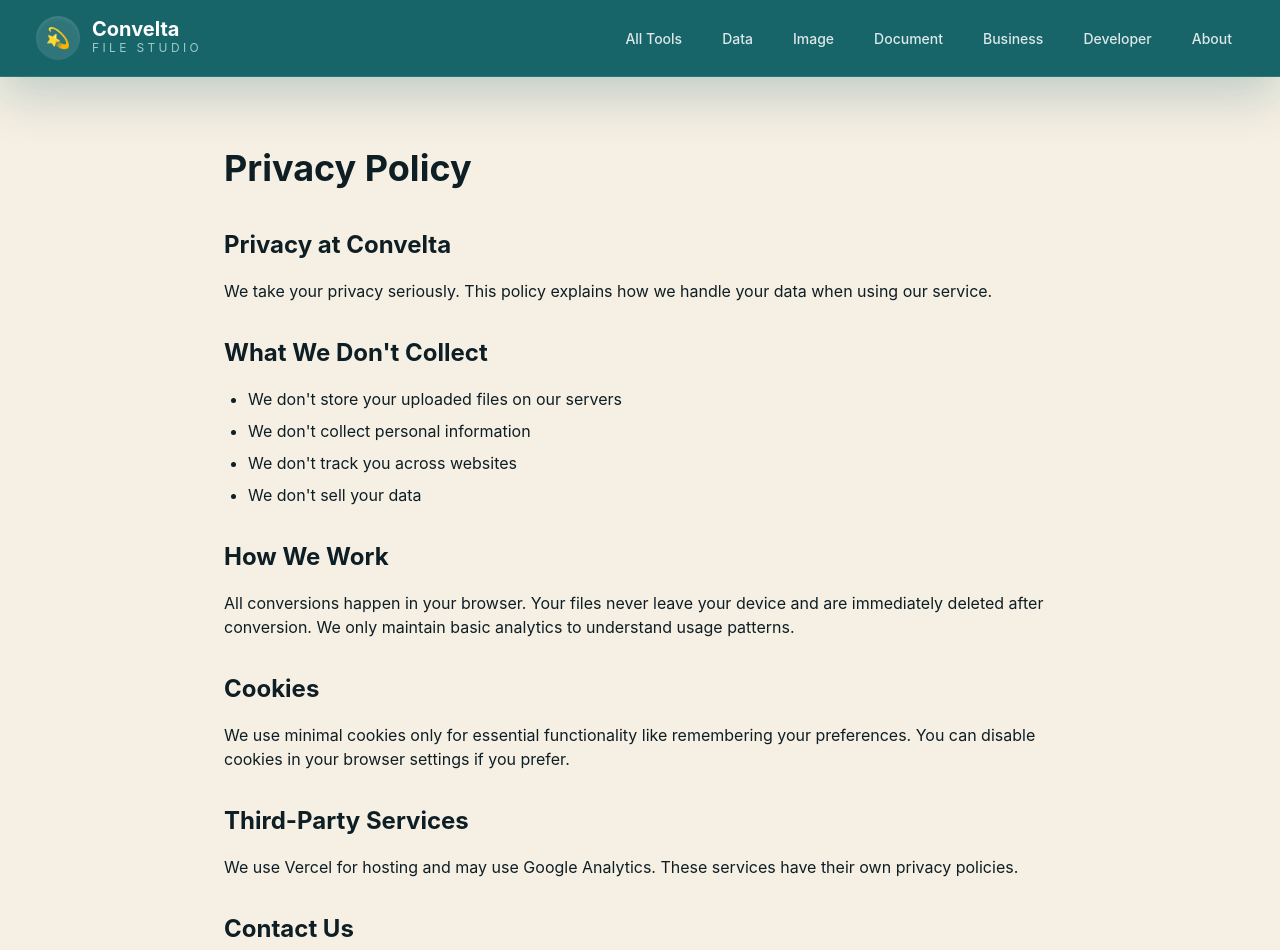
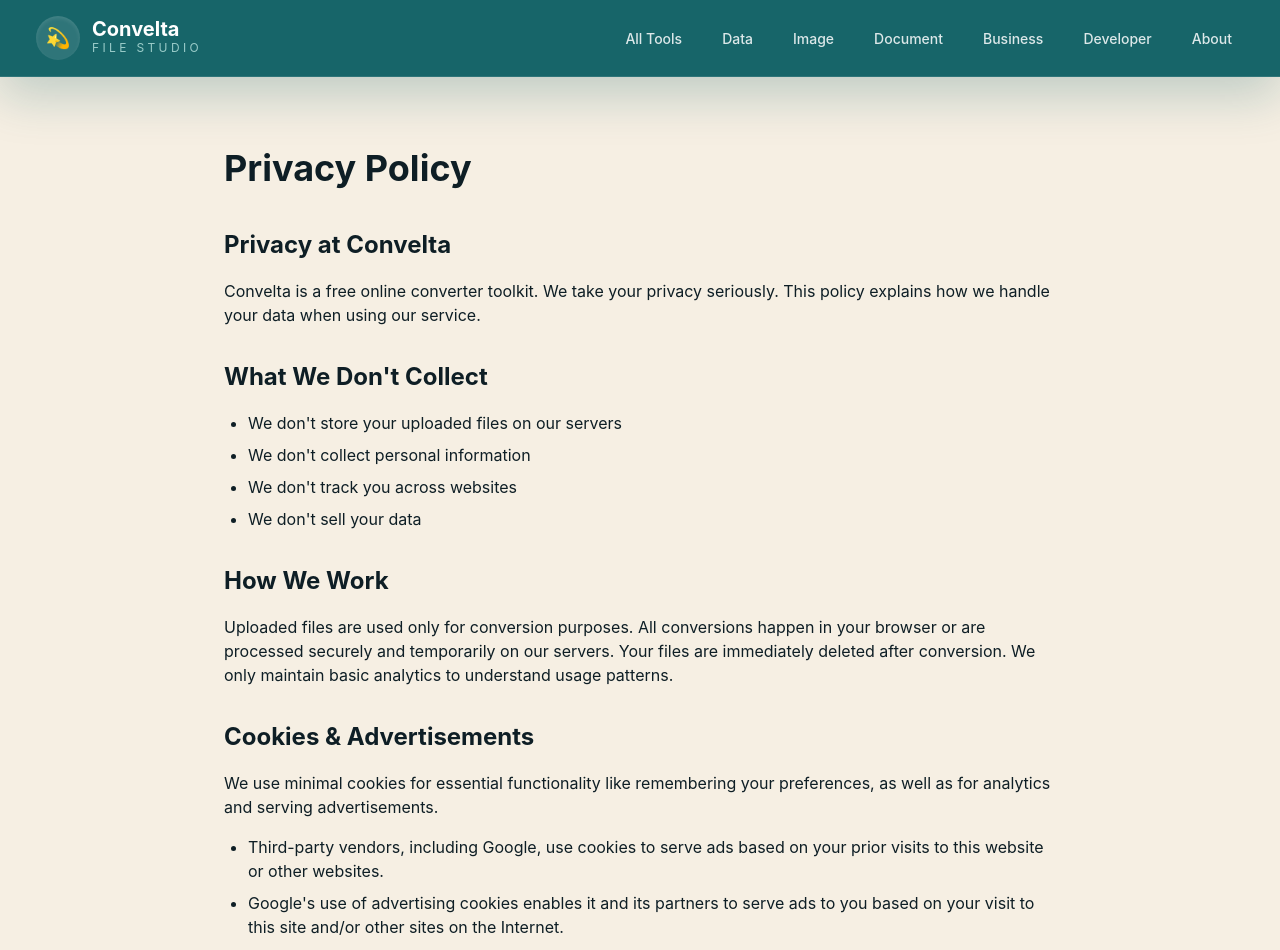
Before and after one commit to sivaHarish02/convelta-client, a React (Vite) app: page /privacy in a window 1280 px wide. Shown: the top 950 px of the page. Built offline with nearby package versions, Linux system fonts and the light colour scheme.

Commit message:
update policy and terms

```diff
--- a/src/components/AdSlot.tsx
+++ b/src/components/AdSlot.tsx
@@ -3,7 +3,7 @@ export default function AdSlot() {
         <div className="my-8 overflow-hidden rounded-[30px] border border-dark-gray/10 bg-gradient-to-r from-warm-beige/90 via-soft-cream to-white px-5 py-6 shadow-[0_14px_28px_rgba(14,30,37,0.05)] sm:px-7">
             <div className="flex flex-col gap-4 md:flex-row md:items-center md:justify-between">
                 <div>
-                    <p className="text-xs font-semibold uppercase tracking-[0.24em] text-peach-orange">Sponsored space</p>
+                    <p className="text-xs font-semibold uppercase tracking-[0.24em] text-peach-orange">Advertisement</p>
                     <p className="mt-2 text-sm font-medium text-dark-navy sm:text-base">
                         Premium ad placement reserved for partners and promotions.
                     </p>
--- a/src/pages/AboutPage.tsx
+++ b/src/pages/AboutPage.tsx
@@ -15,7 +15,7 @@ export default function AboutPage() {
                     <section>
                         <h2 className="text-2xl font-bold text-dark-navy mb-4">Our Mission</h2>
                         <p>
-                            We believe file conversion should be simple, fast, and free. Our mission is to provide a safe,
+                            We believe file conversion should be fast and simple. Our mission is to provide a safe,
                             reliable platform where anyone can convert their files without hassle, costs, or privacy concerns.
                         </p>
                     </section>
--- a/src/pages/ContactPage.tsx
+++ b/src/pages/ContactPage.tsx
@@ -41,7 +41,7 @@ export default function ContactPage() {
             <div className="w-full">
                 <h1 className="text-4xl font-bold text-dark-navy mb-8 text-center">Get in Touch</h1>
                 <p className="text-lg text-dark-gray text-center mb-12">
-                    Have feedback or suggestions? We'd love to hear from you!
+                    For support, feedback, or policy questions, contact us! We'd love to hear from you.
                 </p>
 
                 <div className="grid grid-cols-1 md:grid-cols-3 gap-6 mb-12">
--- a/src/pages/PrivacyPage.tsx
+++ b/src/pages/PrivacyPage.tsx
@@ -15,7 +15,7 @@ export default function PrivacyPage() {
                     <section>
                         <h2 className="text-2xl font-bold text-dark-navy mb-4">Privacy at Convelta</h2>
                         <p>
-                            We take your privacy seriously. This policy explains how we handle your data when using our service.
+                            Convelta is a free online converter toolkit. We take your privacy seriously. This policy explains how we handle your data when using our service.
                         </p>
                     </section>
 
@@ -32,17 +32,20 @@ export default function PrivacyPage() {
                     <section>
                         <h2 className="text-2xl font-bold text-dark-navy mb-4">How We Work</h2>
                         <p>
-                            All conversions happen in your browser. Your files never leave your device and are immediately
-                            deleted after conversion. We only maintain basic analytics to understand usage patterns.
+                            Uploaded files are used only for conversion purposes. All conversions happen in your browser or are processed securely and temporarily on our servers. Your files are immediately deleted after conversion. We only maintain basic analytics to understand usage patterns.
                         </p>
                     </section>
 
                     <section>
-                        <h2 className="text-2xl font-bold text-dark-navy mb-4">Cookies</h2>
+                        <h2 className="text-2xl font-bold text-dark-navy mb-4">Cookies & Advertisements</h2>
                         <p>
-                            We use minimal cookies only for essential functionality like remembering your preferences.
-                            You can disable cookies in your browser settings if you prefer.
+                            We use minimal cookies for essential functionality like remembering your preferences, as well as for analytics and serving advertisements.
                         </p>
+                        <ul className="list-disc ml-6 mt-4 space-y-2">
+                            <li>Third-party vendors, including Google, use cookies to serve ads based on your prior visits to this website or other websites.</li>
+                            <li>Google's use of advertising cookies enables it and its partners to serve ads to you based on your visit to this site and/or other sites on the Internet.</li>
+                            <li>You can manage ad personalization and opt-out of personalized advertising by visiting <a href="https://myadcenter.google.com/" target="_blank" rel="noopener noreferrer" className="text-peach-orange underline">Google Ad Settings</a>.</li>
+                        </ul>
                     </section>
 
                     <section>
--- a/src/pages/TermsPage.tsx
+++ b/src/pages/TermsPage.tsx
@@ -32,10 +32,11 @@ export default function TermsPage() {
                     <section>
                         <h2 className="text-2xl font-bold text-dark-navy mb-4">Acceptable Use</h2>
                         <ul className="list-disc ml-6 space-y-2">
-                            <li>You may use the service for lawful purposes only</li>
-                            <li>You must not upload malicious, illegal, or copyrighted content without authorization</li>
-                            <li>You must not attempt to overload, disrupt, or exploit the service</li>
-                            <li>Automated or bulk usage beyond reasonable limits is prohibited</li>
+                            <li>You may use the service for lawful purposes only.</li>
+                            <li>Users are entirely responsible for the files they upload and process using Convelta.</li>
+                            <li>You must not upload malicious, illegal, copyrighted, harmful, or sensitive personal files.</li>
+                            <li>You must not attempt to overload, disrupt, or exploit the service.</li>
+                            <li>Automated or bulk usage beyond reasonable limits is prohibited.</li>
                         </ul>
                     </section>
 
@@ -59,9 +60,7 @@ export default function TermsPage() {
                     <section>
                         <h2 className="text-2xl font-bold text-dark-navy mb-4">Limitation of Liability</h2>
                         <p>
-                            Convelta is provided &quot;as is&quot; without warranties of any kind. We are not liable for any
-                            data loss, corruption, or damages arising from the use of our service. Always keep backups
-                            of your original files before conversion.
+                            Convelta is provided "as is" without warranties of any kind. Convelta does not guarantee 100% accuracy for every conversion or process. We are not liable for any data loss, corruption, or damages arising from the use of our service. Always keep backups of your original files before conversion.
                         </p>
                     </section>
 
```
